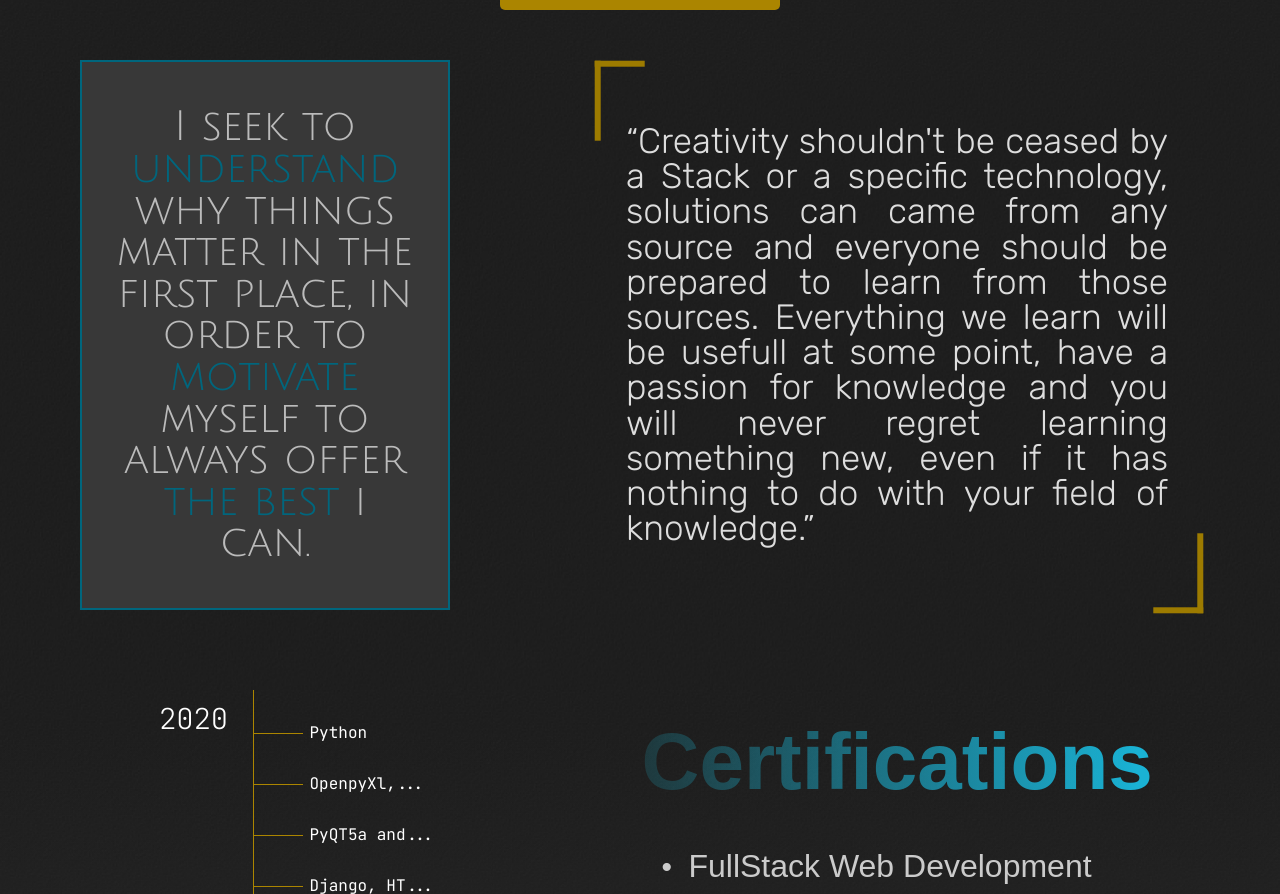
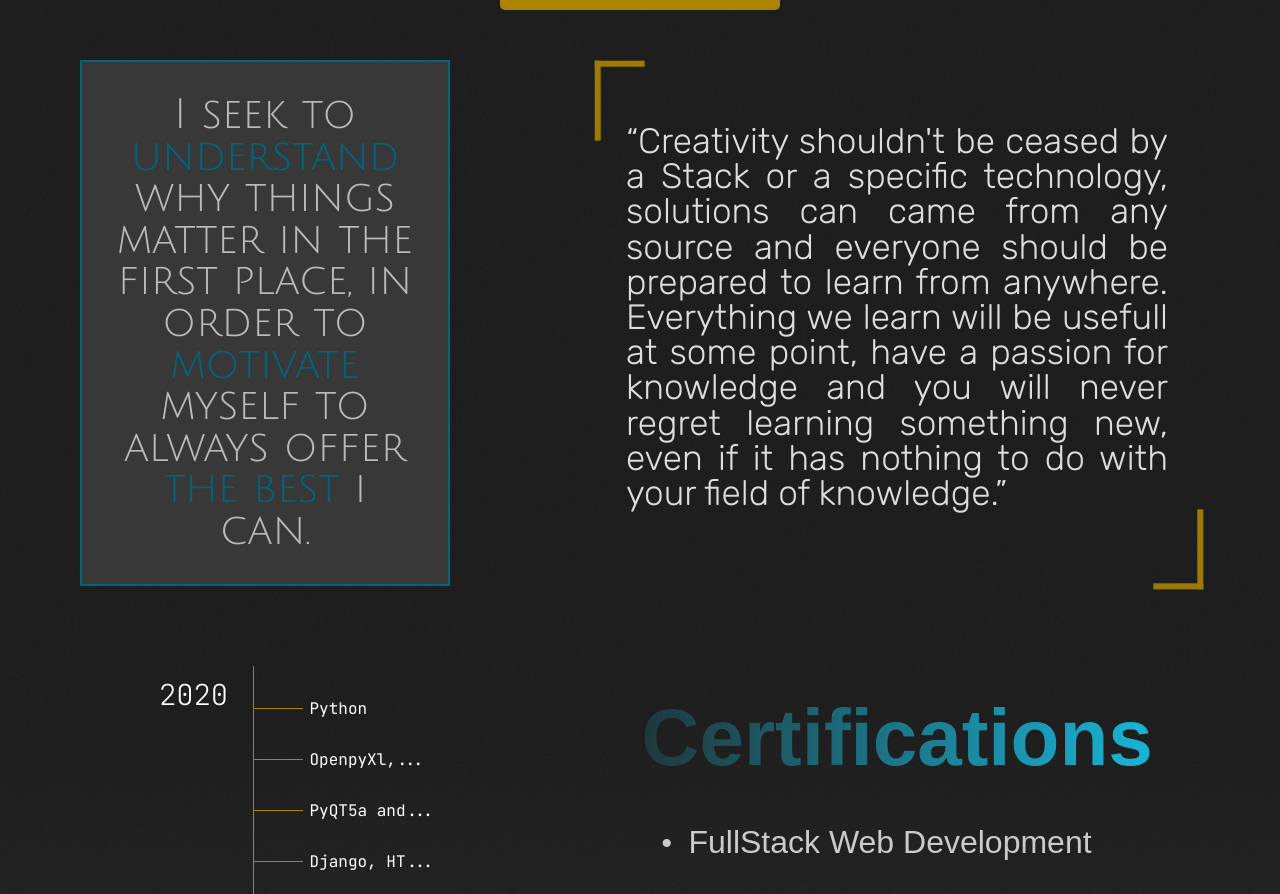
Before and after one commit to Ronnie018/portfolio, a React (Vite) app: page / in a window 1280 px wide. Shown: the part 820-1714 px from the top of the page. Built offline with nearby package versions, Linux system fonts and the light colour scheme; a web font is replaced by a local one.

Commit message:
change bio text

```diff
--- a/src/pages/home/sections/Bio/index.tsx
+++ b/src/pages/home/sections/Bio/index.tsx
@@ -23,7 +23,7 @@ const Bio = () => {
             <div className='bio'>
               “Creativity shouldn't be ceased by a Stack or a specific
               technology, solutions can came from any source and everyone should
-              be prepared to learn from those sources. Everything we learn will
+              be prepared to learn from anywhere. Everything we learn will
               be usefull at some point, have a passion for knowledge and you
               will never regret learning something new, even if it has nothing
               to do with your field of knowledge.”
```
